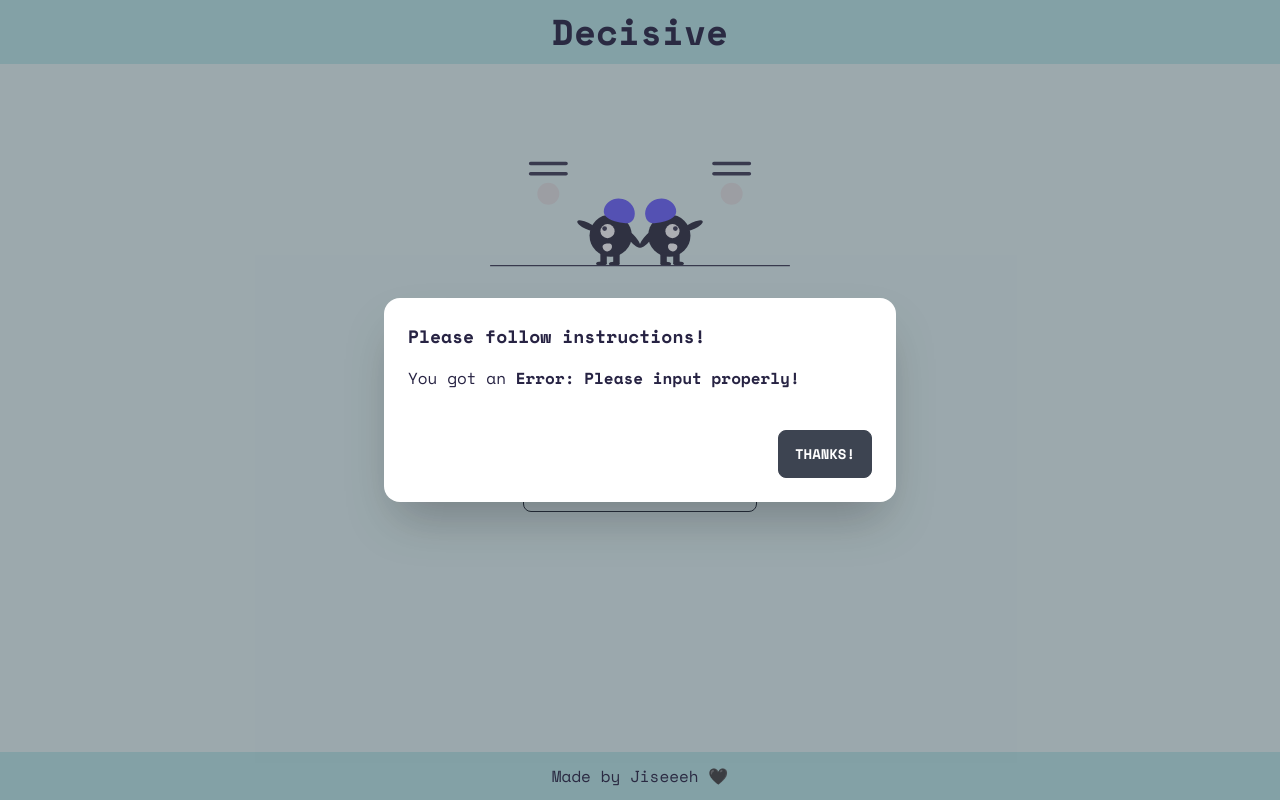
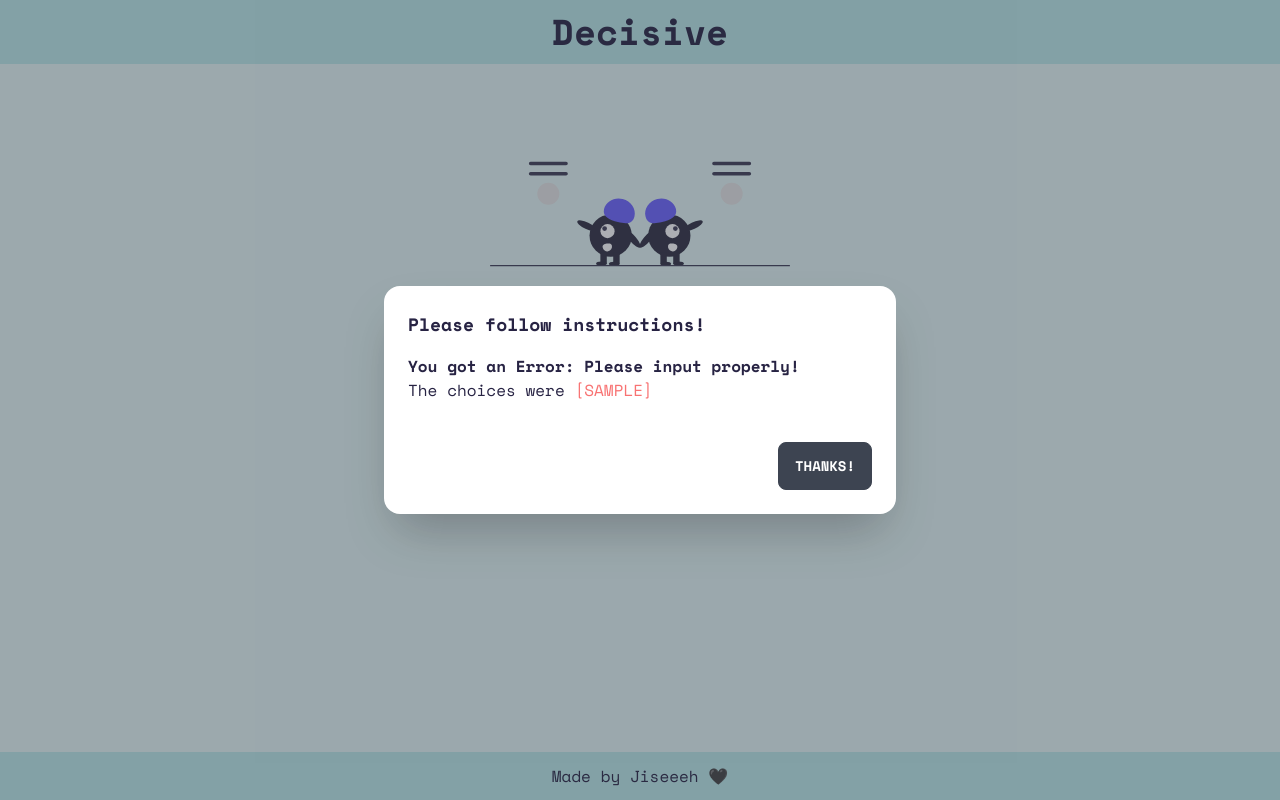
Before and after one commit to Jiseeeh/decisive, a Next.js app: page / in a window 1280 px wide. Both pictures are taken after typing "Sample" into the empty fields and a click on the button "CHOOSE". Built offline with nearby package versions, Linux system fonts and the light colour scheme.

Commit message:
feat: show choices after choosing

```diff
--- a/components/Modal.tsx
+++ b/components/Modal.tsx
@@ -2,9 +2,10 @@ import React, { useState, useEffect } from "react";
 
 interface ModalProps {
   content: string;
+  choices: string;
 }
 
-const Modal: React.FC<ModalProps> = ({ content }) => {
+const Modal: React.FC<ModalProps> = ({ content, choices }) => {
   const randomHeadings = [
     "Everything happens for a reason.",
     "Go for it!",
@@ -35,11 +36,15 @@ const Modal: React.FC<ModalProps> = ({ content }) => {
           <h3 className="font-bold text-lg">
             {hasError ? "Please follow instructions!" : randomHeading}
           </h3>
-          <section className="py-4 ">
-            {hasError ? "You got an" : "You got"}{" "}
-            <span data-testid="modal-content" className="font-bold">
+          <section className="py-4">
+            <p data-testid="modal-content" className="font-bold">
+              {hasError ? "You got an " : "You got "}
               {content}!
-            </span>
+            </p>
+            <section className="break-words">
+              The choices were{" "}
+              <span className="text-error">[{choices.toUpperCase()}]</span>
+            </section>
           </section>
           <section className="modal-action">
             <label htmlFor="modal" className="btn">
--- a/pages/index.tsx
+++ b/pages/index.tsx
@@ -123,7 +123,7 @@ const Home: NextPage = () => {
       </main>
       <Footer />
       {/* hidden modal */}
-      <Modal content={modalContent} />
+      <Modal content={modalContent} choices={inputValue} />
     </div>
   );
 };
```
